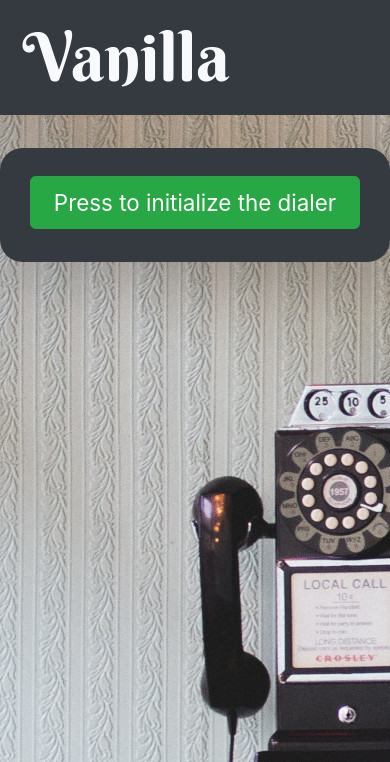
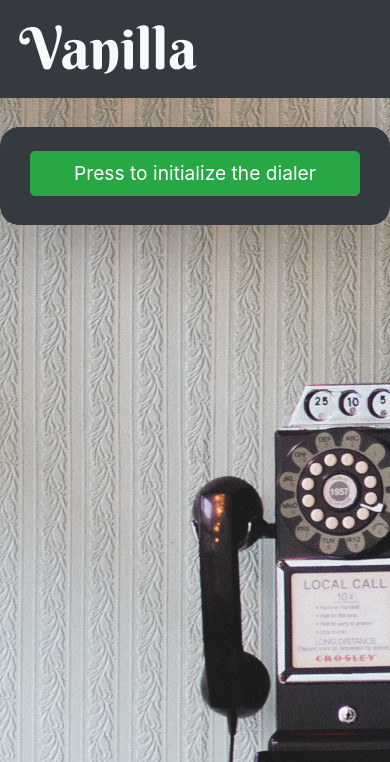
Before and after one commit to nckdhl/vanilla-twilio-client, a plain HTML site: page client.html in a window 390 px wide. Shown: the top 762 px of the page. Drawn offline with nearby package versions, Linux system fonts and the light colour scheme; no server answers.

Commit message:
Correcting styles in production

```diff
--- a/css/globalstyles.css
+++ b/css/globalstyles.css
@@ -110,7 +110,15 @@ body {
 
 @media (max-width: 576px) {
   html {
-    font-size: 1.4rem;
+    font-size: 1.2rem;
+  }
+
+  #volume-indicators {
+    width: 90%;
+  }
+
+  #client-name {
+    display: none;
   }
 
 }
```
